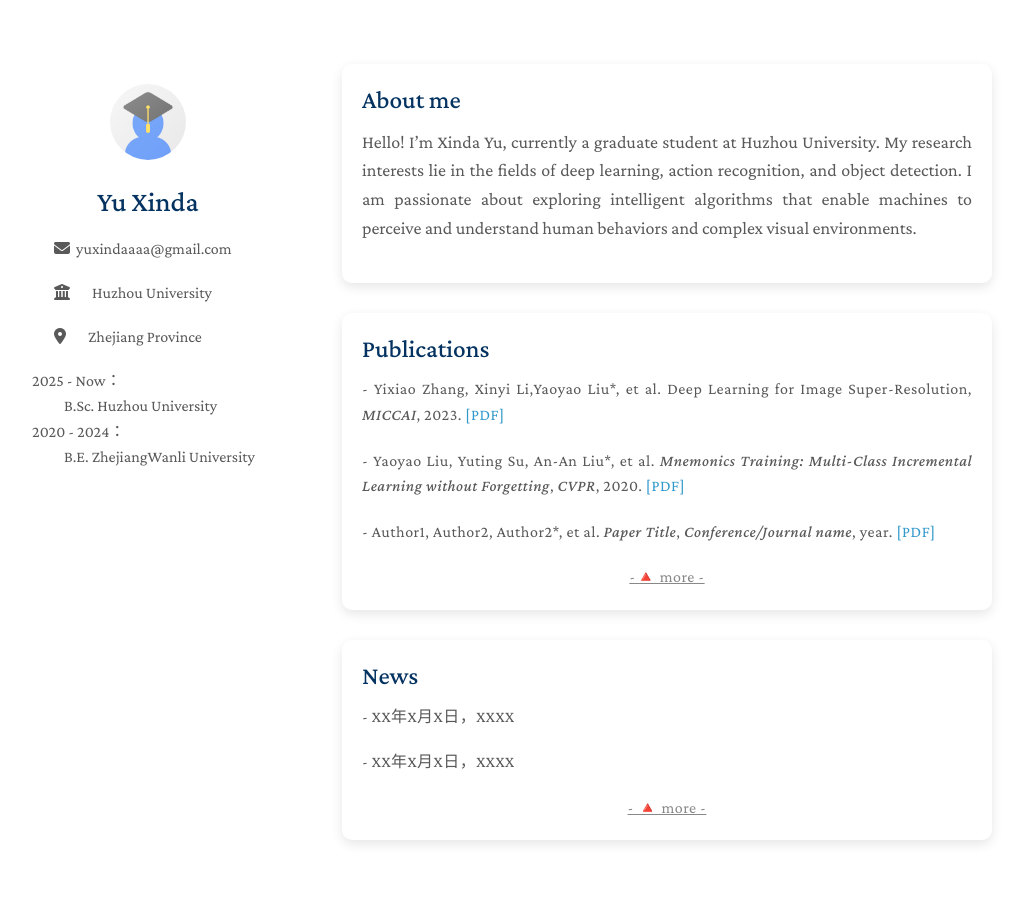
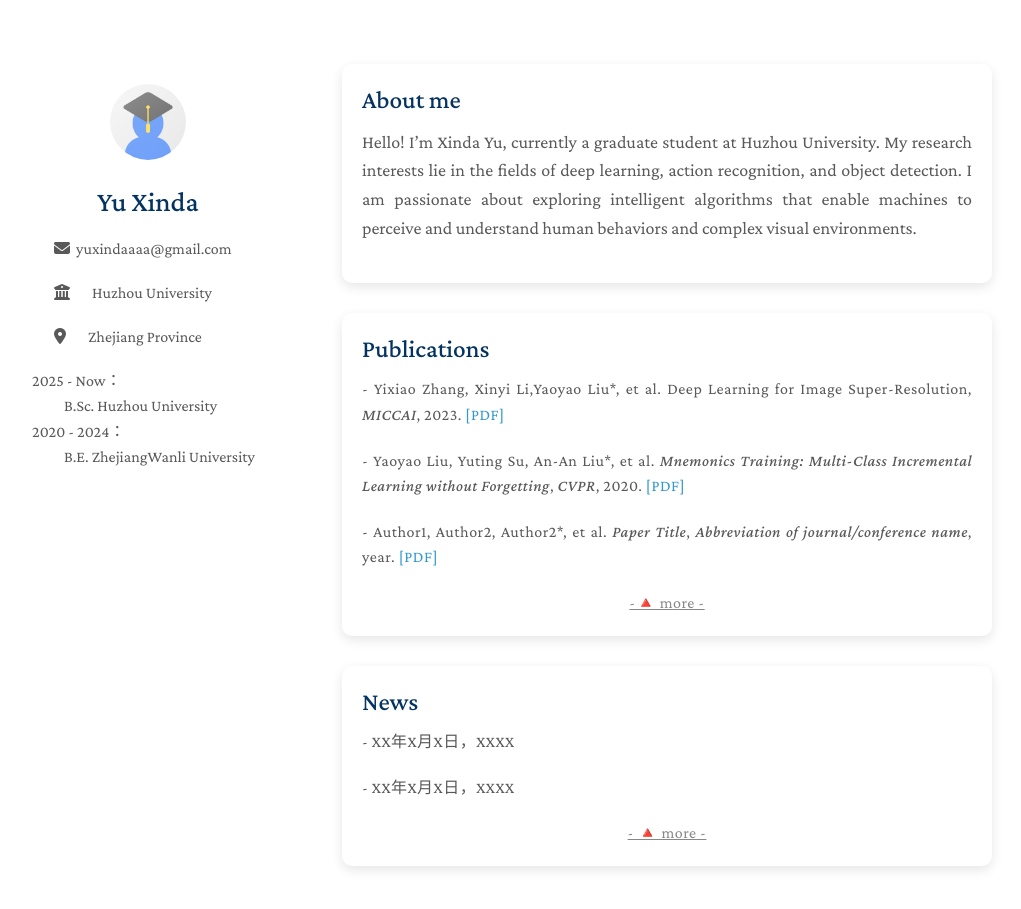
Before and after one commit to Yu-Xinda/Yu.github.io, a Jekyll site: the page built from index.md, in a window 1280 px wide and 970 px high. Shown: the top 909 px of the window, without its empty margins (128-1149 px from the left). Built offline with Jekyll 4.4.1, drawn with Linux system fonts in a browser that asks for light colours; a style sheet for code colours, icons or effects is not loaded.

Commit message:
Update publications.md

```diff
--- a/_includes/publications.md
+++ b/_includes/publications.md
@@ -16,7 +16,7 @@
   </p>
   <p>
     - Author1, Author2, Author2*, et al.  <!--一次建议只展示三个author，为第一作者，第二作者，通讯作者-->
-    <em>Paper Title</em>, <em>Conference/Journal name</em>, year.
+    <em>Paper Title</em>, <em>Abbreviation of journal/conference name</em>, year.
     <a href="./assets/files/curriculum_vitae.pdf" target="_blank">[PDF]</a>
   </p>
   <p style="font-size: 16px; text-align: center; margin-bottom: 0px;">
```
